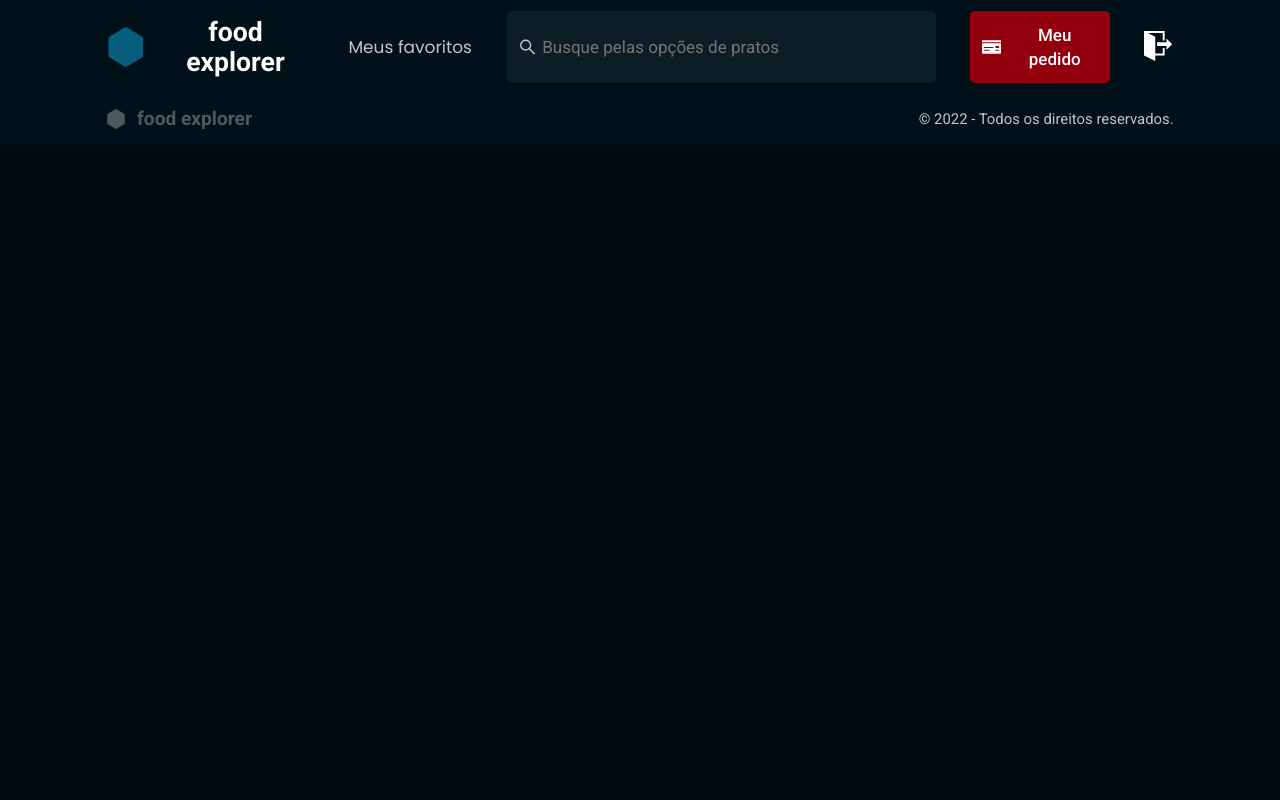
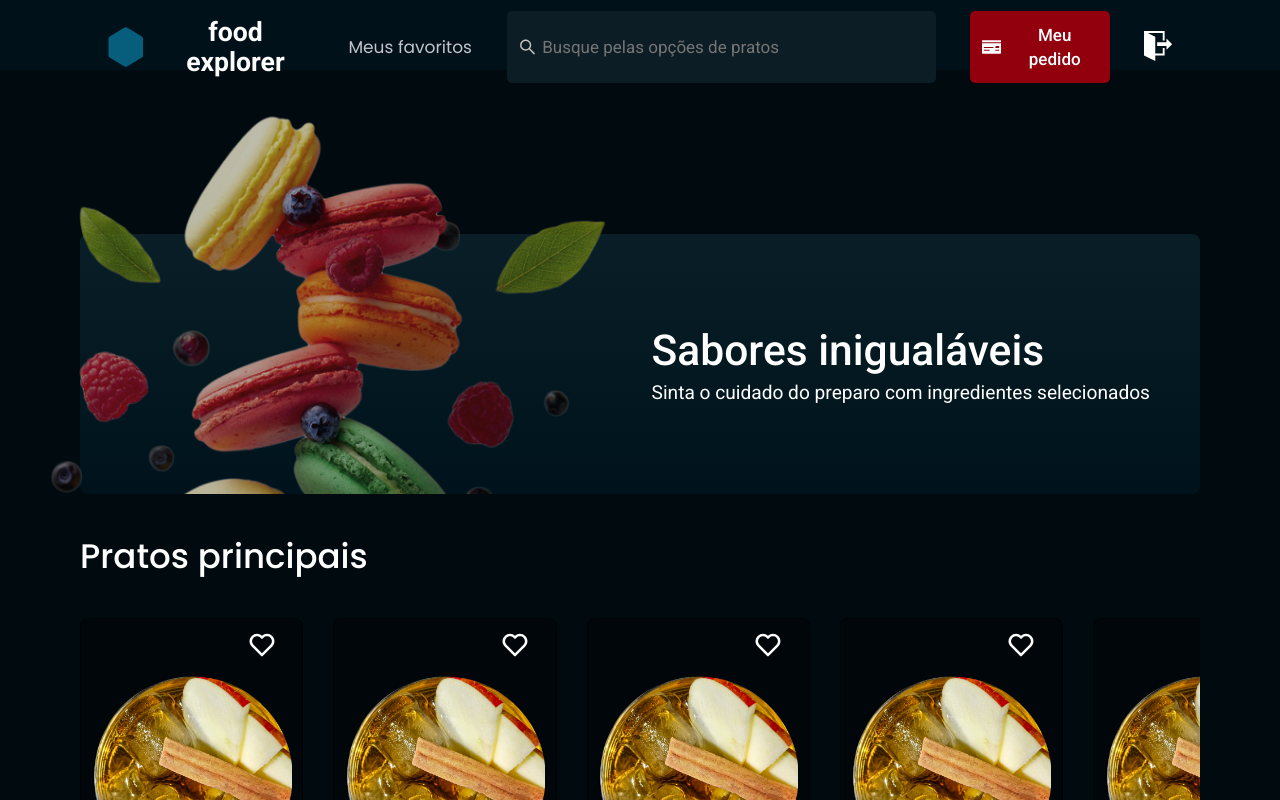
Before and after one commit to EduardoNGomes/Front_end_Explorer_Food, a React (Vite) app: page / in a window 1280 px wide. Built offline with nearby package versions, Linux system fonts and the light colour scheme.

Commit message:
Create page Home

```diff
--- /dev/null
+++ b/src/components/Cards/index.jsx
@@ -0,0 +1,40 @@
+import { Container } from "./style";
+
+import { ButtonTransparrent } from '../ButtonTransparent'
+import { Button } from '../Button'
+
+import { BiHeart } from 'react-icons/bi'
+
+export const Card = ({title, img, description, price, ...rest}) => {
+  return(
+    <Container {...rest}>
+
+      <BiHeart
+        size={30}
+        className='icon'
+      />
+
+      <img src={img} alt="" />
+
+      <ButtonTransparrent
+        className='name'
+        title={title}
+      />
+      <p>{description}</p>
+
+      <h4>R$ {price}</h4>
+
+      <div className="quantity">
+        <div>
+          <button>&minus;</button>
+          <span>01</span>
+          <button>&#43;</button>
+        </div>
+        <Button
+          title='incluir'
+        />
+      </div>
+
+    </Container>
+  )
+}
--- /dev/null
+++ b/src/components/Cards/style.js
@@ -0,0 +1,65 @@
+import styled from 'styled-components'
+import theme from '../../styles/theme'
+
+export const Container = styled.div`
+  max-width: 300px;
+  display: flex;
+  flex-direction: column;
+  align-items: center;
+  padding: 1rem;
+  gap: 16px;
+
+  background: rgba(0, 0, 0, 0.32);
+  border: 1px solid rgba(0, 0, 0, 0.65);
+  border-radius: 8px;
+
+  .icon {
+    align-self: flex-end;
+    margin-right: 15px;
+  }
+  img {
+    width: 200px;
+  }
+
+  .name {
+    color: ${({ theme }) => theme.COLORS.COLOR_TEXT_WHITE};
+    font-family: ${({ theme }) => theme.COLORS.FONT_TEXT};
+    font-weight: 700;
+    font-size: 2.4rem;
+    line-height: 32px;
+  }
+
+  p {
+    text-align: center;
+    font-weight: 400;
+    font-size: 1.4rem;
+    line-height: normal;
+    color: ${({ theme }) => theme.COLORS.COLOR_TEXT_GRAY};
+  }
+
+  h4 {
+    color: #82f3ff;
+    font-size: 3.2rem;
+    line-height: 50px;
+    font-weight: 400;
+  }
+
+  .quantity {
+    display: flex;
+    gap: 20px;
+    > div {
+      display: flex;
+      font-size: 3rem;
+      justify-content: center;
+      align-items: center;
+      gap: 10px;
+      font-weight: 700;
+
+      > button {
+        background: none;
+        border: none;
+        color: ${({ theme }) => theme.COLORS.COLOR_TEXT_WHITE};
+      }
+    }
+  }
+`
--- a/src/components/Footer/style.js
+++ b/src/components/Footer/style.js
@@ -4,6 +4,7 @@ export const Container = styled.div`
   width: 100%;
   background: ${({ theme }) => theme.COLORS.BACKGROUND_HEADER};
   padding: 1rem 10rem;
+  grid-area: footer;
 `
 
 export const Content = styled.div`
--- a/src/components/Header/style.js
+++ b/src/components/Header/style.js
@@ -4,6 +4,7 @@ export const Container = styled.div`
   width: 100%;
   background: ${({ theme }) => theme.COLORS.BACKGROUND_HEADER};
   padding: 1rem 10rem;
+  grid-area: header;
 `
 
 export const Content = styled.div`
--- /dev/null
+++ b/src/components/Section/index.jsx
@@ -0,0 +1,46 @@
+import { Card } from "../Cards";
+import { Container } from "./style";
+
+
+import { MdOutlineArrowBackIos , MdOutlineArrowForwardIos } from 'react-icons/md'
+
+
+export const Section = ({title, children}) => {
+
+  const carousel = document.querySelector('.cards')
+  const card = document.querySelector('.card')
+
+
+  const scrollToRight = () =>{
+      carousel.scrollLeft += 2*card.clientWidth
+      console.log(carousel.scrollLeft)
+  }
+
+  const scrollToLeft = () =>{
+    carousel.scrollLeft -= 2*card.clientWidth
+  }
+
+
+  return (
+    <Container>
+      <h2>{title}</h2>
+
+      <div className="slideshow-cards" >
+        <button className='scroll-left ' onClick={scrollToLeft}>
+          <MdOutlineArrowBackIos size={50}/>
+        </button>
+        <button className='scroll-right' onClick={scrollToRight}>
+          <MdOutlineArrowForwardIos size={50}/>
+        </button>
+
+      <div className="cards">
+        {children}
+      </div>
+
+
+
+    </div>
+
+    </Container>
+  )
+}
--- /dev/null
+++ b/src/components/Section/style.js
@@ -0,0 +1,56 @@
+import styled from 'styled-components'
+
+export const Container = styled.div`
+  width: 100%;
+  color: white;
+  font-size: 40px;
+
+  h2 {
+    margin: 40px 0;
+    line-height: 44px;
+    font-size: 3.2rem;
+    font-weight: 500;
+    font-family: ${({ theme }) => theme.COLORS.FONT_TEXT};
+  }
+
+  .slideshow-cards {
+    position: relative;
+
+    .cards {
+      overflow-x: auto;
+      display: flex;
+      gap: 30px;
+      scroll-behavior: smooth;
+    }
+
+    .scroll-left,
+    .scroll-right {
+      color: rgba(255, 255, 255, 0.2);
+      position: absolute;
+      height: 100%;
+      background: transparent;
+      border: none;
+      padding: 0.5rem;
+      /* display: flex;
+      justify-content: center; */
+    }
+
+    .scroll-left:hover,
+    .scroll-right:hover {
+      background-color: rgba(0, 0, 0, 0.3);
+      color: rgba(255, 255, 255, 1);
+    }
+
+    .scroll-left {
+      left: 0px;
+    }
+
+    .scroll-right {
+      right: 0px;
+    }
+
+    .disable {
+      display: none;
+    }
+  }
+`
--- a/src/main.jsx
+++ b/src/main.jsx
@@ -1,6 +1,5 @@
 import React from 'react'
 import ReactDOM from 'react-dom/client'
-
 import {ThemeProvider} from 'styled-components'
 import theme from './styles/theme'
 import GlobalStyle from './styles/global'
--- a/src/pages/Home/index.jsx
+++ b/src/pages/Home/index.jsx
@@ -1,11 +1,98 @@
 import { Footer } from "../../components/Footer";
 import { Header } from "../../components/Header";
-import { Container } from "./style";
+import { Container, Content } from "./style";
+
+import imgBanner from '../../assets/images/imageHome.png'
+import imgPlate from '../../assets/images/Mask group-11.png'
+
+import { Section } from "../../components/Section";
+import {Card} from '../../components/Cards'
 
 export const Home = () => {
   return(
     <Container>
       <Header/>
+
+        <Content>
+
+        <div className="banner">
+          <img src={imgBanner} alt="image fruits and cookie" />
+          <div className="text-banner">
+            <h2>Sabores inigualáveis</h2>
+            <p>Sinta o cuidado do preparo com ingredientes selecionados</p>
+          </div>
+        </div>
+
+        <Section title='Pratos principais'>
+        <Card
+          className='card'
+          title='Salada Ravanello'
+          img={imgPlate}
+          description='Rabanetes, folhas verdes e molho agridoce salpicados com gergelim'
+          price='49,97'
+        />
+
+        <Card
+          className='card'
+          title='Salada Ravanello'
+          img={imgPlate}
+          description='Rabanetes, folhas verdes e molho agridoce salpicados com gergelim'
+          price='49,97'
+        />
+
+        <Card
+          className='card'
+          title='Salada Ravanello'
+          img={imgPlate}
+          description='Rabanetes, folhas verdes e molho agridoce salpicados com gergelim'
+          price='49,97'
+        />
+
+        <Card
+          className='card'
+          title='Salada Ravanello'
+          img={imgPlate}
+          description='Rabanetes, folhas verdes e molho agridoce salpicados com gergelim'
+          price='49,97'
+        />
+
+        <Card
+          className='card'
+          title='Salada Ravanello'
+          img={imgPlate}
+          description='Rabanetes, folhas verdes e molho agridoce salpicados com gergelim'
+          price='49,97'
+        />
+
+        <Card
+          className='card'
+          title='Salada Ravanello'
+          img={imgPlate}
+          description='Rabanetes, folhas verdes e molho agridoce salpicados com gergelim'
+          price='49,97'
+        />
+
+        <Card
+          className='card'
+            title=' Ravanello'
+            img={imgPlate}
+            description='Rabanetes, folhas verdes e molho agridoce salpicados com gergelim'
+            price='49,97'
+        />
+        </Section>
+
+
+        {/* <Section
+          title='Sobremesas'
+        />
+
+        <Section
+          title='Bebidas'
+        /> */}
+
+        </Content>
+
+
       <Footer/>
     </Container>
   )
--- a/src/pages/Home/style.js
+++ b/src/pages/Home/style.js
@@ -1,3 +1,61 @@
 import styled from 'styled-components'
 
-export const Container = styled.div``
+export const Container = styled.div`
+  height: 100vh;
+  display: grid;
+  grid-template-rows: 70px auto 50px;
+  grid-template-areas:
+    'header'
+    'content'
+    'footer';
+
+  overflow-y: auto;
+`
+
+export const Content = styled.div`
+  grid-area: content;
+
+  margin: 164px auto;
+  width: 100%;
+  max-width: 1120px;
+
+  .banner {
+    position: relative;
+    width: 100%;
+    height: 260px;
+
+    padding: 50px;
+
+    background: linear-gradient(180deg, #091e26 0%, #00131c 100%);
+    border-radius: 8px;
+
+    display: flex;
+
+    justify-content: flex-end;
+    align-items: center;
+
+    img {
+      width: 600px;
+      position: absolute;
+      left: -50px;
+      bottom: 0;
+    }
+
+    .text-banner {
+      color: ${({ theme }) => theme.COLORS.COLOR_TEXT_WHITE};
+      font-family: ${({ theme }) => theme.COLORS.FONT_TEXT};
+
+      h2 {
+        font-size: 4rem;
+        font-weight: 500;
+        line-height: 140%;
+      }
+
+      p {
+        font-size: 1.8rem;
+        font-weight: 400;
+        line-height: 140%;
+      }
+    }
+  }
+`
```
Also changed, not shown: src/assets/images/imageHome.png (added), 1 other file (tests, documents, lock files or other folders).
